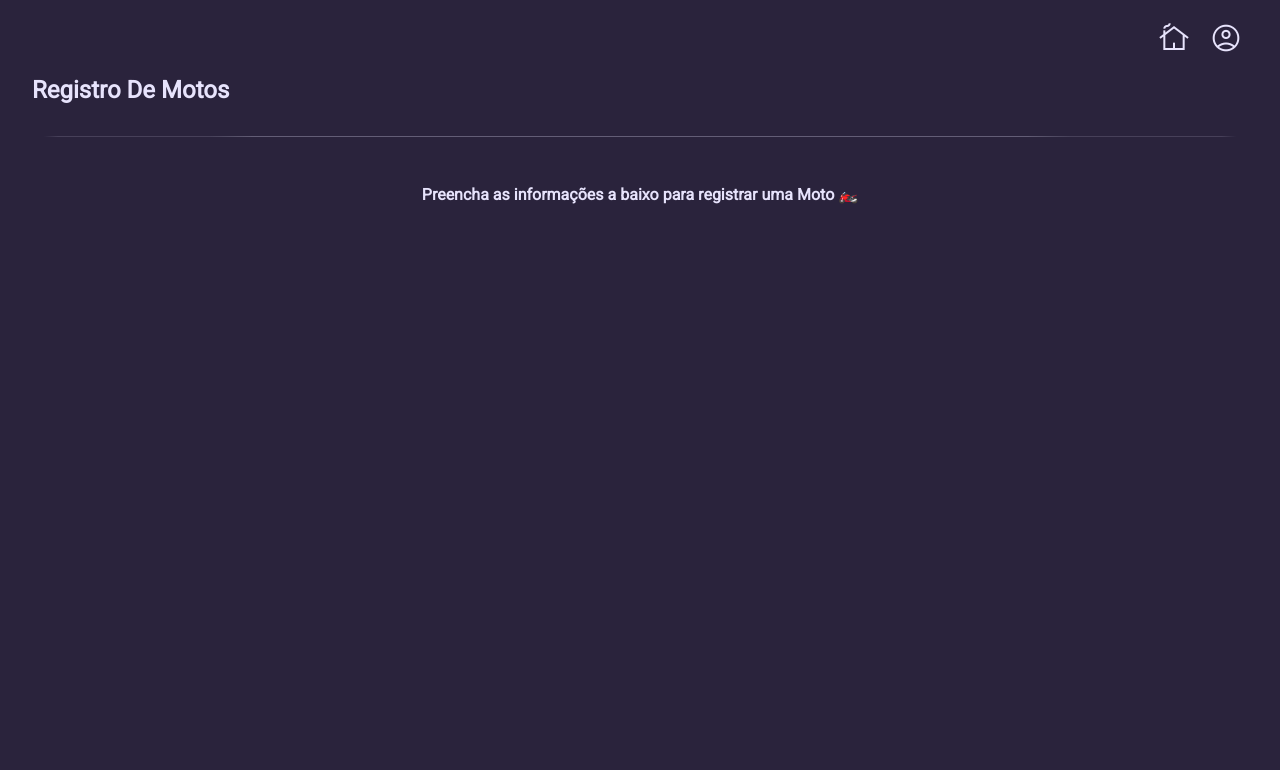
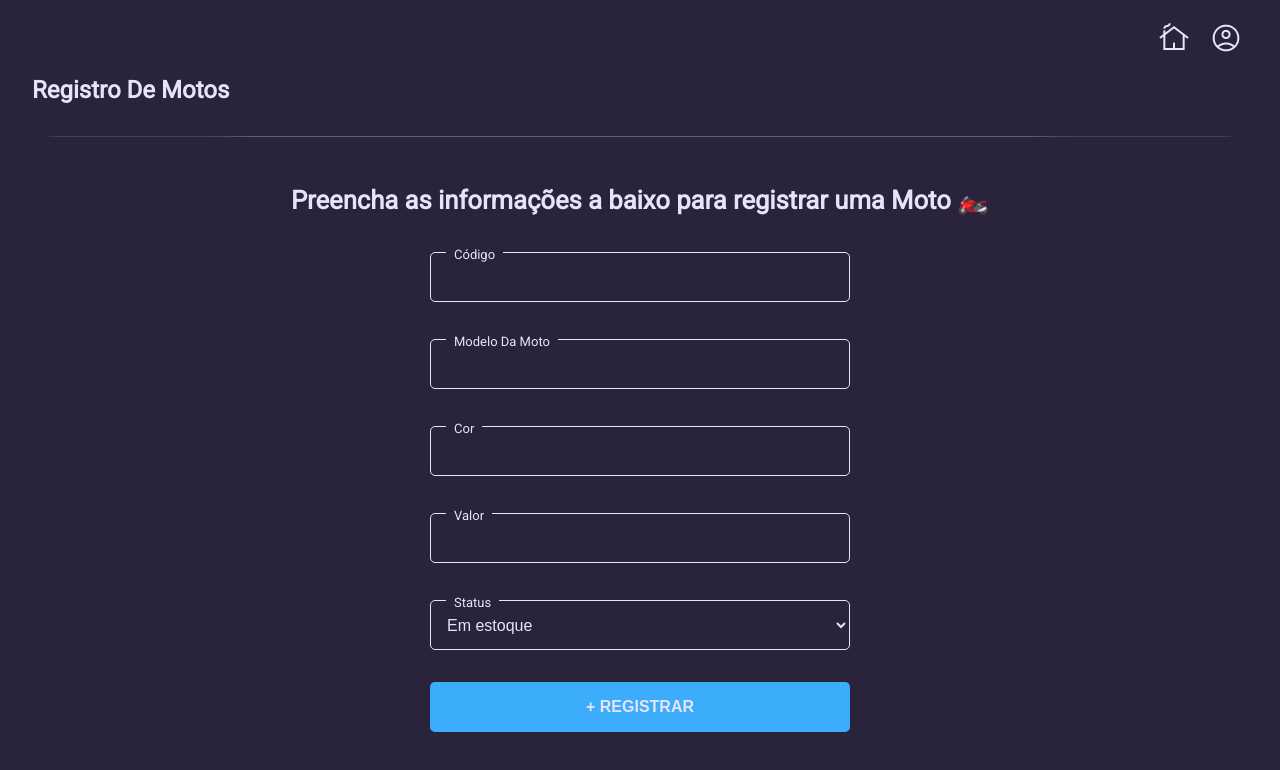
Before and after one commit to rsanttos89/teste-motocaSystems-frontEnd, a React (Create React App) app: page / in a window 1280 px wide. Shown: the top 770 px of the page. Built offline with nearby package versions, Linux system fonts and the light colour scheme.

Commit message:
creating form

```diff
--- a/src/App.css
+++ b/src/App.css
@@ -19,6 +19,8 @@
   --background: #2A233C;
   --txt-color:  #E7E3FC;
   --border-color: #E7E3FC;
+  --bottom-color: #3BADFB;
+  --bottom-txt-color: #E7E3FC;
 }
 
 html, body, a {
--- a/src/screens/MotorcycleRegistration/index.tsx
+++ b/src/screens/MotorcycleRegistration/index.tsx
@@ -2,8 +2,33 @@ import './styles.css';
 
 const MotorcycleRegistration = () => {
   return (
-    <section id='body' className='flex'>
-      <h2>Preencha as informações a baixo para registrar uma Moto 🏍️</h2>
+    <section id='body-motorcycle' className='flex'>
+      <header className="flex">
+        <h2>Preencha as informações a baixo para registrar uma Moto 🏍️</h2>
+      </header>
+
+      <form action="" className='flex'>
+        <label htmlFor="product_code">Código</label>
+        <input type="text" id='product_code' />
+
+        <label htmlFor="product_code">Modelo da Moto</label>
+        <input type="text" id='product_code' />
+
+        <label htmlFor="product_code">Cor</label>
+        <input type="text" id='product_code' />
+
+        <label htmlFor="product_code">Valor</label>
+        <input type="text" id='product_code' />
+
+        <label htmlFor="product_code">Status</label>
+        <select id="product_code">
+          <option value="em_estoque">Em estoque</option>
+          <option value="sem_estoque">Sem estoque</option>
+          <option value="em_transito">Em trânsito</option>
+        </select>
+
+        <button className='flex' type="submit">+ registrar</button>
+      </form>
     </section>
   );
 }
--- a/src/screens/MotorcycleRegistration/styles.css
+++ b/src/screens/MotorcycleRegistration/styles.css
@@ -0,0 +1,52 @@
+#body-motorcycle header {
+  margin-bottom: 32px;
+}
+
+#body-motorcycle header h2 {
+  font-size: 1.6rem;
+}
+
+#body-motorcycle form {
+  width: 100%;
+  max-width: 420px;
+}
+
+#body-motorcycle form label {
+  max-width: 420px;
+  padding: 0px 8px;
+  align-self: flex-start;
+  margin-left: 16px;
+  font-size: 13px;
+  background-color: var(--background);
+  text-transform: capitalize;
+  color: var(--txt-color);
+  margin-bottom: -10px;
+  z-index: 2;
+}
+
+#body-motorcycle form input, #body-motorcycle form select {
+  width: 100%;
+  max-width: 420px;
+  color: var(--txt-color);
+  background-color: transparent;
+  border: solid 1px var(--border-color);
+  border-radius: 5px;
+  min-height: 50px;
+  max-height: 50px;
+  margin-bottom: 32px;
+  padding: 0px 12px;
+  z-index: 1;
+}
+
+#body-motorcycle form button[type="submit"] {
+  font-size: 1rem;
+  font-weight: bolder;
+  text-transform: uppercase;
+  background-color: var(--bottom-color);
+  color: var(--bottom-txt-color);
+  border-radius: 5px;
+  max-width: 420px;
+  min-height: 50px;
+  max-height: 50px;
+  width: 100%;
+}
```
